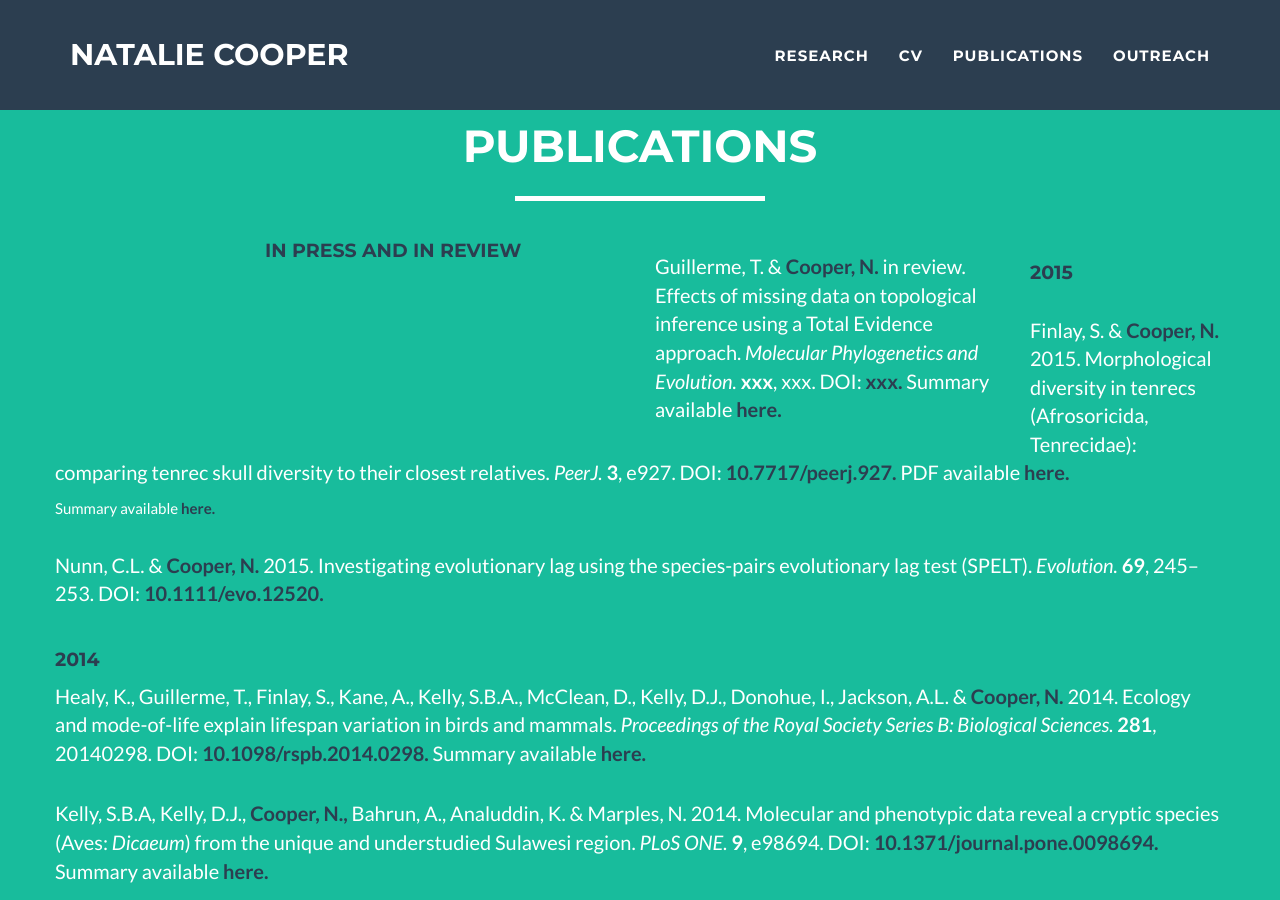
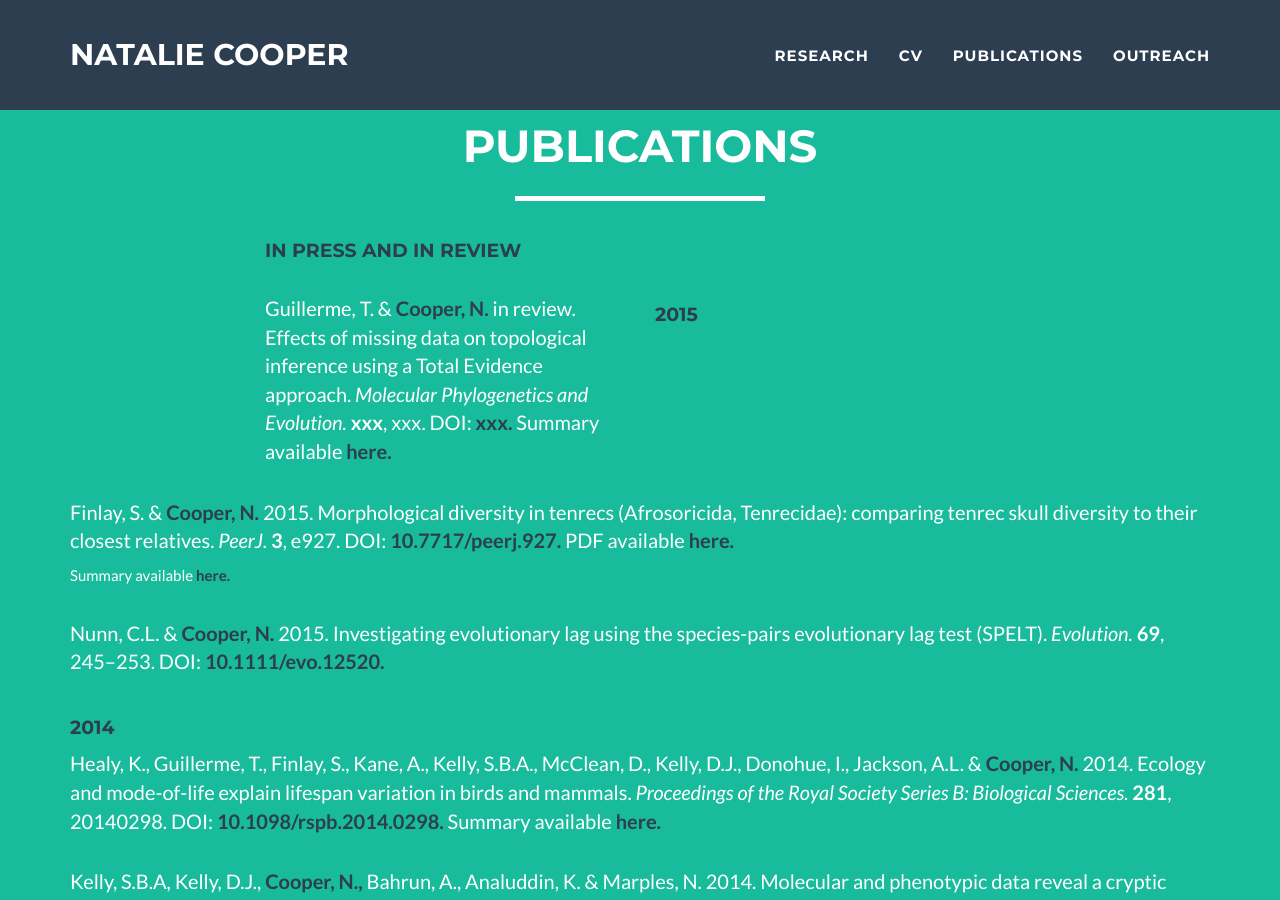
Before and after one commit to nhcooper123/nhcooper123.github.io, a Jekyll site: the page publications.html, which Jekyll copies as it is, in a window 1280 px wide and 900 px high. Built offline with Jekyll 4.4.1, drawn with Linux system fonts in a browser that asks for light colours.

Commit message:
Attempt to fix text width

```diff
--- a/publications.html
+++ b/publications.html
@@ -88,13 +88,19 @@
 <h4><font color="2c3e50">In press and in review</font></h4>
 
 </div>
-<div class="col-lg-4">
+</div>
+
+<div class="row">
+                <div class="col-lg-4 col-lg-offset-2">
   &nbsp
   <p>Guillerme, T. &amp; <strong><font color="2c3e50">Cooper, N.</font></strong> in review. Effects of missing data on topological inference using a Total Evidence approach.<em> Molecular Phylogenetics and Evolution. </em><strong>xxx</strong>, xxx. DOI: <a href="http://onlinelibrary.wiley.com/doi/10.1111/evo.12520/abstract"><strong><font color="2c3e50">xxx.</font></strong></a> Summary available <a href=""><strong><font color="2c3e50">here.</font></strong></a></p>
 </div>
+                <div class="col-lg-4">
   &nbsp
 
 <h4><font color="2c3e50">2015</font></h4>
+</div>
+</div>
 
   &nbsp
   <p>Finlay, S. &amp; <strong><font color="2c3e50">Cooper, N.</font></strong> 2015. Morphological diversity in tenrecs (Afrosoricida, Tenrecidae): comparing tenrec skull diversity to their closest relatives.<em> PeerJ. </em><strong>3</strong>, e927. DOI: <a href="https://10.7717/peerj.927"><strong><font color="2c3e50">10.7717/peerj.927.</font></strong></a> PDF available <a href="https://peerj.com/articles/927.pdf"><strong><font color="2c3e50">here.</font></strong></a></p> Summary available <a href="http://www.ecoevoblog.com/2015/05/08/looks-can-be-deceiving/"><strong><font color="2c3e50">here.</font></strong></a></p>
```
